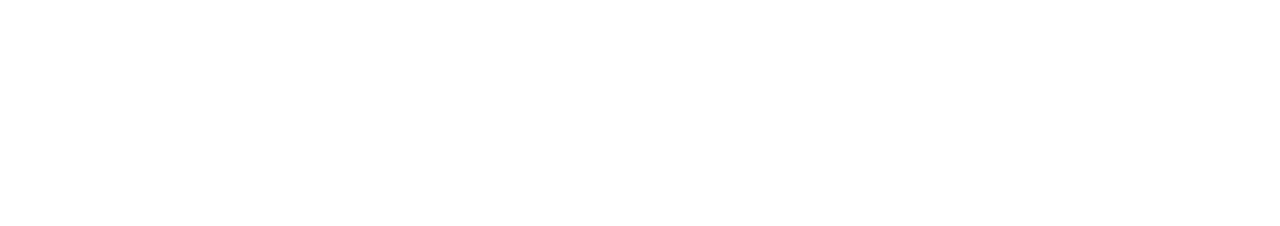
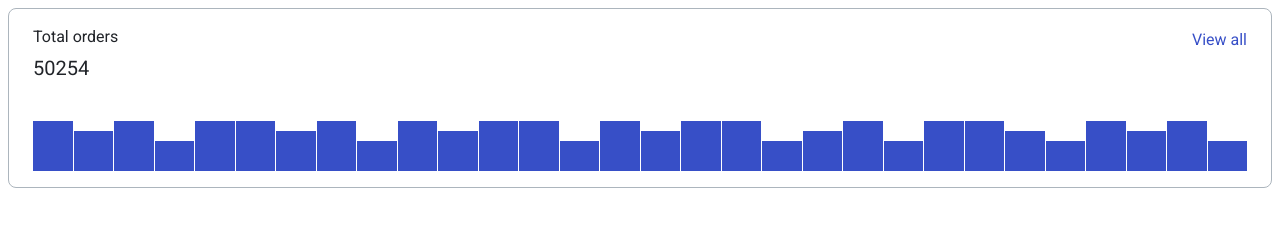
Before and after one commit to js-tasks-ru/htmlcss-20211125_alexander212, a website: page 04-lection2/01-histogram/index.html in a window 1280 px wide. Drawn offline with Linux system fonts and the light colour scheme.

Commit message:
feat: add lesson-2 histogram solution

```diff
--- a/04-lection2/01-histogram/histogram.css
+++ b/04-lection2/01-histogram/histogram.css
@@ -0,0 +1,54 @@
+.histogram {
+  width: 100%;
+  position: relative;
+  padding: 16px 24px;
+  border: 1px solid var(--grey-3);
+  border-radius: 8px;
+  box-sizing: border-box;
+  display: flex;
+  flex-wrap: wrap;
+}
+
+.histogram__header {
+  width: 100%;
+  margin-bottom: 40px;
+  color: var(--black);
+  font-family: 'Inter', sans-serif;
+}
+
+.histogram__title {
+  display: block;
+  margin-bottom: 6px;
+  font-size: 16px;
+  line-height: 24px;
+}
+
+.histogram__orders {
+  display: block;
+  font-size: 20px;
+  line-height: 26px;
+}
+
+.histogram__all {
+  position: absolute;
+  top: 19px;
+  right: 24px;
+  color: var(--blue);
+  text-decoration: none;
+  font-size: 16px;
+  line-height: 24px;
+}
+
+.histogram__items {
+  display: flex;
+  gap: 1px;
+  align-items: flex-end;
+  min-height: 50px;
+  width: 100%;
+}
+
+.histogram__item {
+  height: 100%;
+  flex-grow: 1;
+  background-color: var(--blue);
+}
--- a/04-lection2/01-histogram/index.html
+++ b/04-lection2/01-histogram/index.html
@@ -1,11 +1,52 @@
 <!DOCTYPE html>
 <!-- Страница с гистограммой -->
 <html lang="ru">
-    <head>
-        <link rel="stylesheet" href="../../assets/css/main.css">
-        <link rel="stylesheet" href="./histogram.css">
-    </head>
-    <body>
 
-    </body>
+<head>
+    <link rel="stylesheet" href="../../assets/css/main.css">
+    <link rel="stylesheet" href="./histogram.css">
+</head>
+
+<body>
+    <div class="histogram">
+        <div class="histogram__header">
+            <span class="histogram__title">Total orders</span>
+            <span class="histogram__orders">50254</span>
+            <a class="histogram__all" href="">View all</a>
+        </div>
+        <div class="histogram__items">
+            <div style="height: 100%;" data-id="1" class="histogram__item"></div>
+            <div style="height: 80%;" data-id="2" class="histogram__item"></div>
+            <div style="height: 100%;" data-id="3" class="histogram__item"></div>
+            <div style="height: 60%;" data-id="4" class="histogram__item"></div>
+            <div style="height: 100%;" data-id="5" class="histogram__item"></div>
+            <div style="height: 100%;" data-id="6" class="histogram__item"></div>
+            <div style="height: 80%;" data-id="7" class="histogram__item"></div>
+            <div style="height: 100%;" data-id="8" class="histogram__item"></div>
+            <div style="height: 60%;" data-id="9" class="histogram__item"></div>
+            <div style="height: 100%;" data-id="10" class="histogram__item"></div>
+            <div style="height: 80%;" data-id="11" class="histogram__item"></div>
+            <div style="height: 100%;" data-id="12" class="histogram__item"></div>
+            <div style="height: 100%;" data-id="13" class="histogram__item"></div>
+            <div style="height: 60%;" data-id="14" class="histogram__item"></div>
+            <div style="height: 100%;" data-id="15" class="histogram__item"></div>
+            <div style="height: 80%;" data-id="16" class="histogram__item"></div>
+            <div style="height: 100%;" data-id="17" class="histogram__item"></div>
+            <div style="height: 100%;" data-id="18" class="histogram__item"></div>
+            <div style="height: 60%;" data-id="19" class="histogram__item"></div>
+            <div style="height: 80%;" data-id="20" class="histogram__item"></div>
+            <div style="height: 100%;" data-id="21" class="histogram__item"></div>
+            <div style="height: 60%;" data-id="22" class="histogram__item"></div>
+            <div style="height: 100%;" data-id="23" class="histogram__item"></div>
+            <div style="height: 100%;" data-id="24" class="histogram__item"></div>
+            <div style="height: 80%;" data-id="25" class="histogram__item"></div>
+            <div style="height: 60%;" data-id="26" class="histogram__item"></div>
+            <div style="height: 100%;" data-id="27" class="histogram__item"></div>
+            <div style="height: 80%;" data-id="28" class="histogram__item"></div>
+            <div style="height: 100%;" data-id="29" class="histogram__item"></div>
+            <div style="height: 60%;" data-id="30" class="histogram__item"></div>
+        </div>
+    </div>
+</body>
+
 </html>
--- a/assets/fonts/fonts.css
+++ b/assets/fonts/fonts.css
@@ -1 +1,3 @@
 @import url('https://fonts.googleapis.com/css2?family=Roboto:ital,wght@0,100;0,300;0,400;0,500;0,700;0,900;1,100;1,300;1,400;1,500;1,700;1,900&display=swap');
+
+@import url('https://fonts.googleapis.com/css2?family=Inter&display=swap');
```
